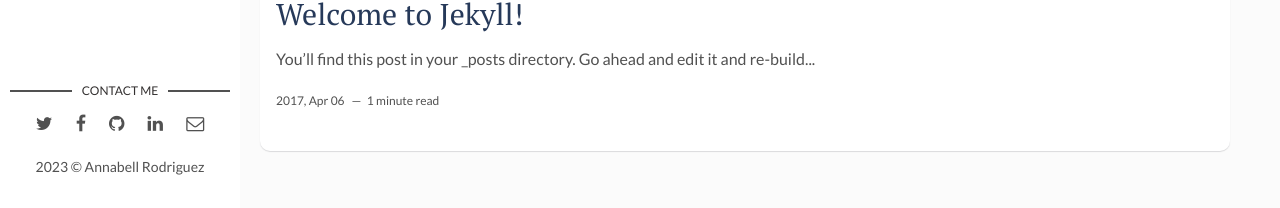
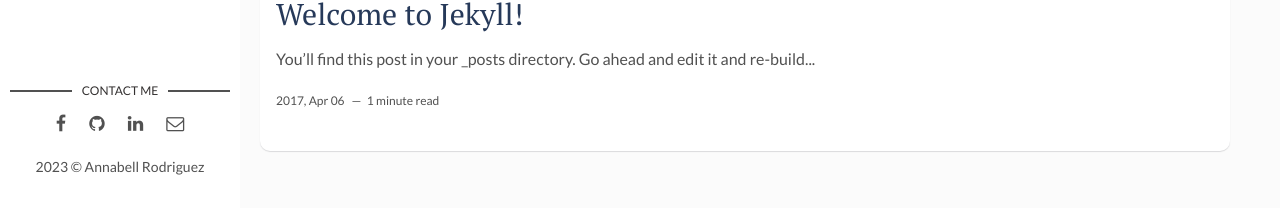
Before and after one commit to arodriguezva/arodriguezva.github.io, a Jekyll site: the page built from index.html, in a window 1280 px wide and 1256 px high. Shown: the part 1045-1253 px from the top of the window. Built offline with Jekyll 4.4.1, drawn with Linux system fonts in a browser that asks for light colours; the list of posts is cut into pages by our own code.

Commit message:
removing twitter

```diff
--- a/_config.yml
+++ b/_config.yml
@@ -22,7 +22,7 @@ about-author: I'm a Machine Learning analyst constantly seeking out opportunitie
 social-twitter: # add your Twitter handle
 social-facebook: # add your Facebook handle
 social-github: arodriguezva # add your Github handle
-social-linkedin: # add your Linkedin handle
+social-linkedin: https://www.linkedin.com/in/annabellrv/?locale=en_US # add your Linkedin handle
 social-email: # add your Email address
 
 # Disqus
--- a/_layouts/main.html
+++ b/_layouts/main.html
@@ -18,8 +18,6 @@ layout: default
       <ul>
         {% if site.social-twitter %}
           <li><a href="https://twitter.com/{{ site.social-twitter }}" target="_blank"><i class="fa fa-twitter" aria-hidden="true"></i></a></li>
-        {% else %}
-          <li><a href="https://twitter.com/artemsheludko_" target="_blank"><i class="fa fa-twitter" aria-hidden="true"></i></a></li>
         {% endif %}
         {% if site.social-facebook %}
           <li><a href="https://facebook.com/{{ site.social-facebook }}" target="_blank"><i class="fa fa-facebook" aria-hidden="true"></i></a></li>
```
